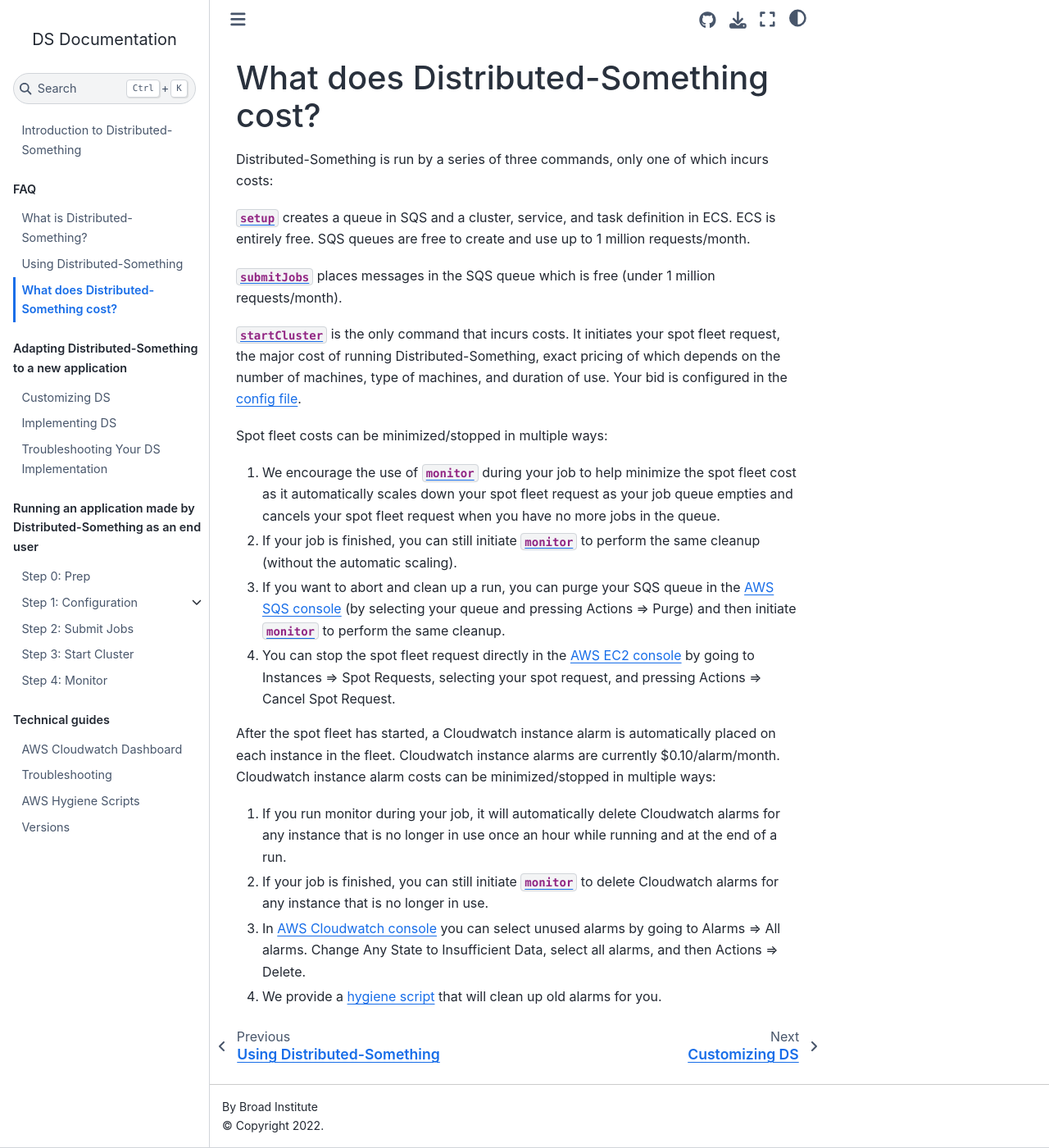
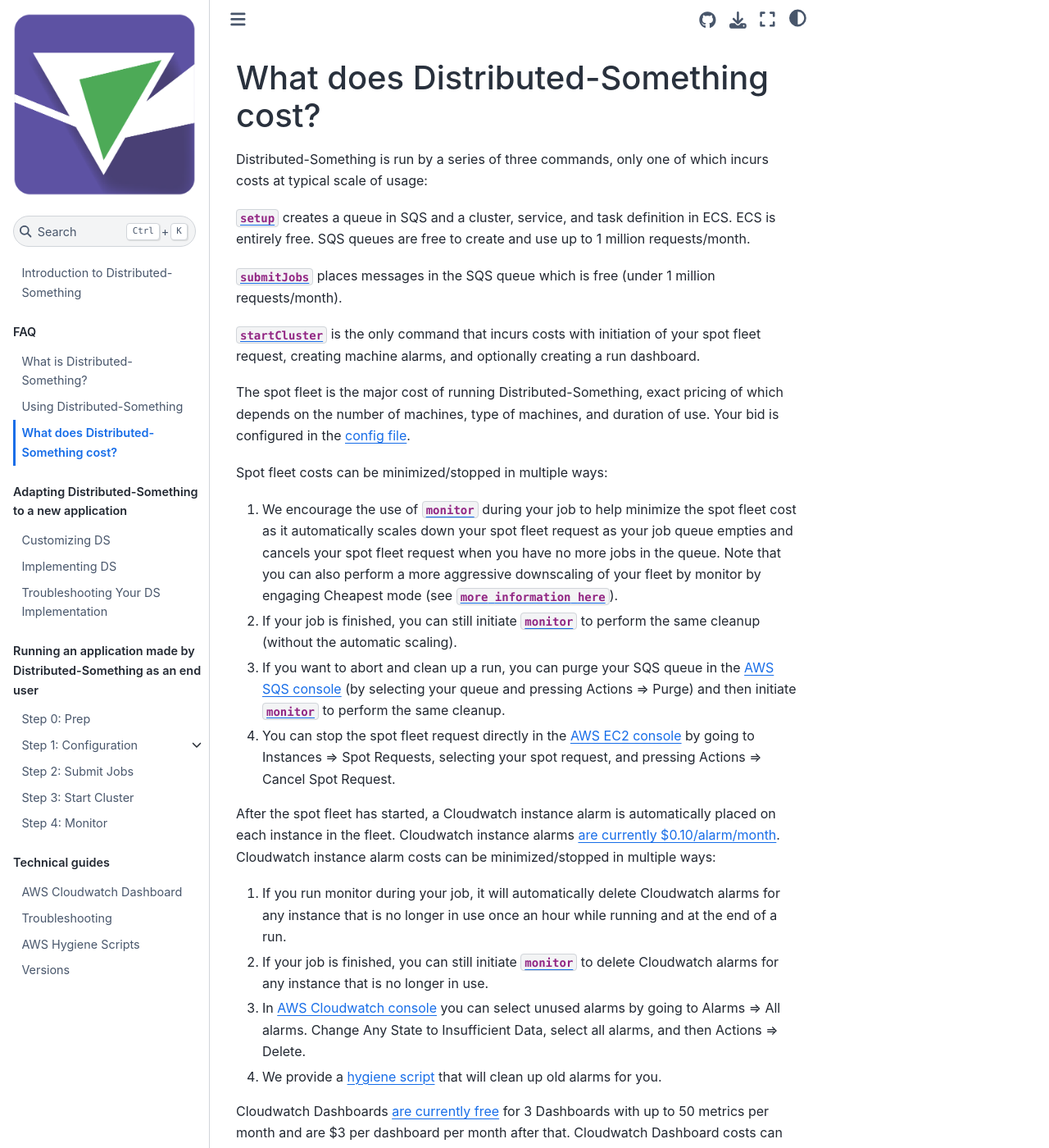
Before and after one commit to DistributedScience/Distributed-Something, a Jupyter Book: the page built from documentation/DS-documentation/costs.md, in a window 1280 px wide and 1400 px high. Shown: the whole window at 82% size. Built offline with Jupyter Book 1.0.4 settings and Sphinx 7.4.7 and the Sphinx Book theme 1.1.4, drawn with Linux system fonts in a browser that asks for light colours; some of the changed text lies outside the part shown.

Commit message:
minor docs edits

```diff
--- a/documentation/DS-documentation/_config.yml
+++ b/documentation/DS-documentation/_config.yml
@@ -5,6 +5,7 @@
 title: DS Documentation
 author: Broad Institute
 copyright: "2022"
+logo: images/Distributed_Something_Logo_only.png
 
 # Only build files that are in the ToC
 only_build_toc_files: true
--- a/documentation/DS-documentation/costs.md
+++ b/documentation/DS-documentation/costs.md
@@ -1,6 +1,6 @@
 # What does Distributed-Something cost?
 
-Distributed-Something is run by a series of three commands, only one of which incurs costs:
+Distributed-Something is run by a series of three commands, only one of which incurs costs at typical scale of usage:
 
 [`setup`](step_1_configuration.md) creates a queue in SQS and a cluster, service, and task definition in ECS.
 ECS is entirely free.
@@ -8,20 +8,29 @@
 
 [`submitJobs`](step_2_submit_jobs.md) places messages in the SQS queue which is free (under 1 million requests/month).
 
-[`startCluster`](step_1_start_cluster.md) is the only command that incurs costs.
-It initiates your spot fleet request, the major cost of running Distributed-Something, exact pricing of which depends on the number of machines, type of machines, and duration of use.
+[`startCluster`](step_3_start_cluster.md) is the only command that incurs costs with initiation of your spot fleet request, creating machine alarms, and optionally creating a run dashboard.
+
+The spot fleet is the major cost of running Distributed-Something, exact pricing of which depends on the number of machines, type of machines, and duration of use.
 Your bid is configured in the [config file](step_1_configuration.md).
 
 Spot fleet costs can be minimized/stopped in multiple ways:
 1) We encourage the use of [`monitor`](step_4_monitor.md) during your job to help minimize the spot fleet cost as it automatically scales down your spot fleet request as your job queue empties and cancels your spot fleet request when you have no more jobs in the queue.
+Note that you can also perform a more aggressive downscaling of your fleet by monitor by engaging Cheapest mode (see [`more information here`](step_4_monitor.md)).
 2) If your job is finished, you can still initiate [`monitor`](step_4_monitor.md) to perform the same cleanup (without the automatic scaling).
 3) If you want to abort and clean up a run, you can purge your SQS queue in the [AWS SQS console](https://console.aws.amazon.com/sqs/) (by selecting your queue and pressing Actions => Purge) and then initiate [`monitor`](step_4_monitor.md) to perform the same cleanup.
 4) You can stop the spot fleet request directly in the [AWS EC2 console](https://console.aws.amazon.com/ec2/) by going to Instances => Spot Requests, selecting your spot request, and pressing Actions => Cancel Spot Request.
 
 After the spot fleet has started, a Cloudwatch instance alarm is automatically placed on each instance in the fleet.
-Cloudwatch instance alarms are currently $0.10/alarm/month.
+Cloudwatch instance alarms [are currently $0.10/alarm/month](https://aws.amazon.com/cloudwatch/pricing/).
 Cloudwatch instance alarm costs can be minimized/stopped in multiple ways:
 1) If you run monitor during your job, it will automatically delete Cloudwatch alarms for any instance that is no longer in use once an hour while running and at the end of a run.
 2) If your job is finished, you can still initiate [`monitor`](step_4_monitor.md) to delete Cloudwatch alarms for any instance that is no longer in use.
 3) In [AWS Cloudwatch console](https://console.aws.amazon.com/cloudwatch/) you can select unused alarms by going to Alarms => All alarms. Change Any State to Insufficient Data, select all alarms, and then Actions => Delete.
 4) We provide a [hygiene script](hygiene.md) that will clean up old alarms for you.
+
+Cloudwatch Dashboards [are currently free](https://aws.amazon.com/cloudwatch/pricing/) for 3 Dashboards with up to 50 metrics per month and are $3 per dashboard per month after that.
+Cloudwatch Dashboard costs can be minimized/prevented in multiple ways:
+1) You can choose not to have Distributed-Something create a Dashboard by setting `CREATE_DASHBOARD = 'False'` in your [config file](step_1_configuration.md).
+2) We encourage the use of [`monitor`](step_4_monitor.md) during your job as if you have set `CLEAN_DASHBOARD = 'True'` in your [config file](step_1_configuration.md) it will automatically delete your Dashboard when your job is done.
+3) If your job is finished, you can still initiate [`monitor`](step_4_monitor.md) to perform the same cleanup (without the automatic scaling).
+4) You can manually delete Dashboards in the [Cloudwatch Console]((https://console.aws.amazon.com/cloudwatch/)) by going to Dashboards, selecting your Dashboard, and selecting Delete.
```
Also changed, not shown: documentation/DS-documentation/images/Distributed_Something_Logo_only.png (added).
